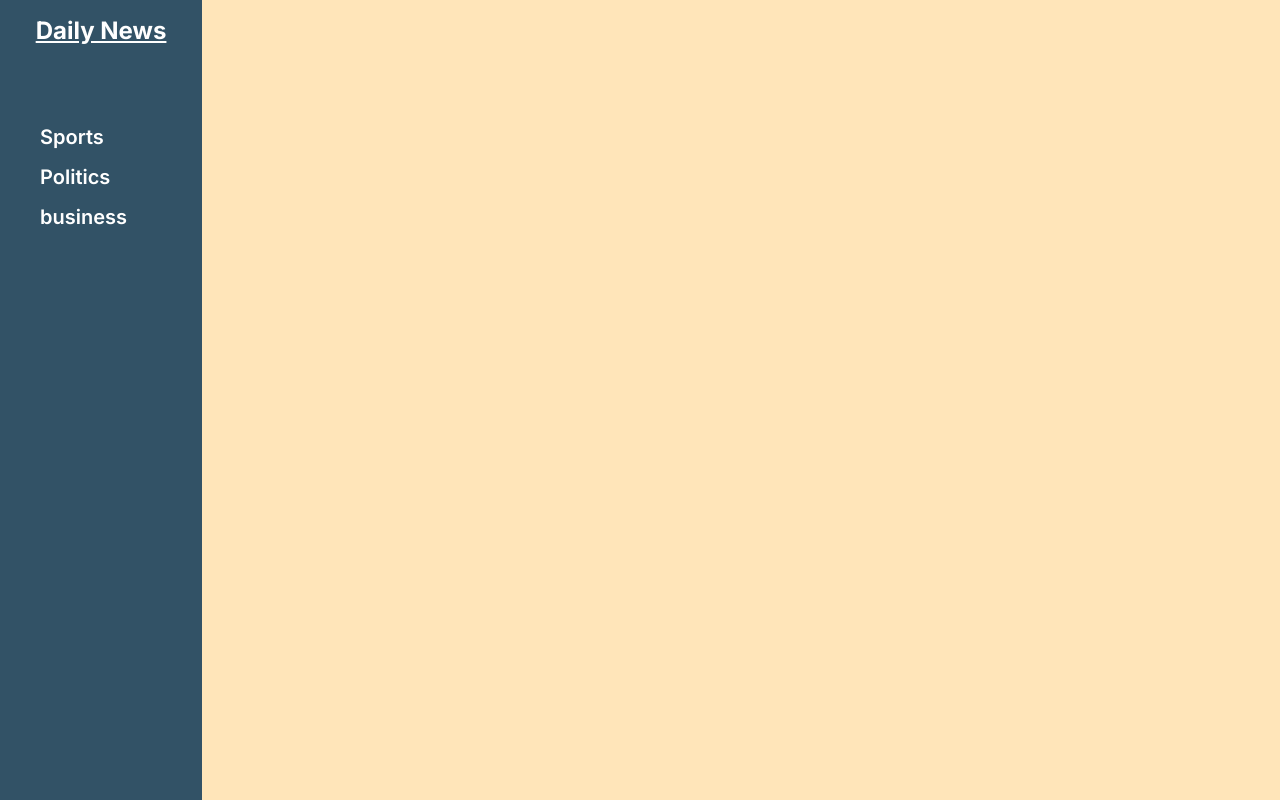
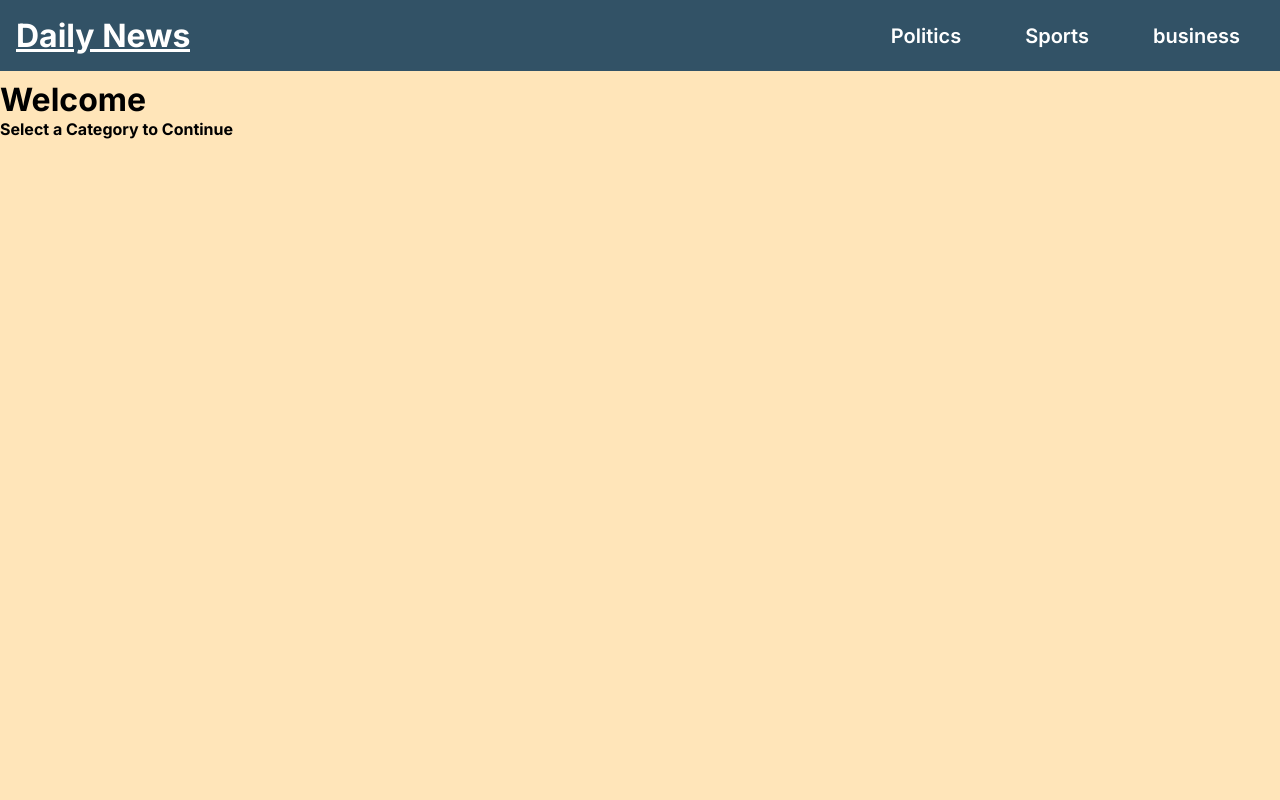
Before and after one commit to Bi7al/News-App, a Next.js app: page / in a window 1280 px wide. Built offline with nearby package versions, Linux system fonts and the light colour scheme.

Commit message:
Redesign

```diff
--- a/app/SideNav.jsx
+++ b/app/Nav.jsx
@@ -2,19 +2,20 @@ import React from 'react'
 import Link from "next/link";
 import "./globals.css";
 
-function SideNav() {
+function Nav() {
   return (
     <>
-      <div className="header">
-        <h2>Daily News</h2>
+      <div className="nav-header">
+        <h1 >Daily News</h1>
       </div>
       <ul className='nav-links'>
+
+        <Link href={"/Politics"}>Politics</Link>
         <Link href={"/Sports"}>Sports</Link>
-        <Link href={"/Politics"}>Politics</Link>
         <Link href={"/Business"}>business</Link>
       </ul>
     </>
   )
 }
 
-export default SideNav
+export default Nav
--- a/app/globals.css
+++ b/app/globals.css
@@ -7,45 +7,52 @@
 }
 body{
   display: flex;
+  flex-direction: column;
   width: 100vw;
   color: white;
   background-color: #ffe5b9;
 }
-.side-nav{
-  height: 100vh;
-  width: 15rem;
+
+
+.outlink{
+  color: black;
+}
+
+/* For Nav ------------------------- */
+.navbar{
+  height: 5rem;
+}
+.nav{
+  width: 100vw;
+  padding: 1rem;
+  display: flex;
+  justify-content: space-between;
+  align-items: center;
   background-color: #325266;
+  position: fixed;
 }
-.outlink{
-  height: 100vh;
-  width: 100%;
-  color: black;
-
-}
-/* For SideNav ------------------------- */
-.header{
-  margin: 1rem;
-  text-align: center;
+.nav-header{
   text-decoration: underline;
-
 }
 .nav-links{
-  margin-top: 5rem;
   display: flex;
-  flex-direction: column;
-  gap: 1rem;
+  flex-direction: row;
+  padding-right: 1.5rem;
+  gap: 4rem;
   font-size: 1.25rem;
-  a{
-    text-decoration: none;
-    color: white;
-    font-weight: 600;
+    a{
+      text-decoration: none;
+      color: white;
+      font-weight: 600;
+      text-align: end;
 
-
-  }
+    }
   a:hover{
     text-decoration: underline;
   }
 }
+
+
 /* Visit Link -------------------------------------- */
 .visit-url{
 background-color:#325266;
--- a/app/layout.js
+++ b/app/layout.js
@@ -1,6 +1,6 @@
 import { Inter } from "next/font/google";
 import "./globals.css";
-import SideNav from "./SideNav";
+import Nav from "./Nav";
 import { Suspense } from "react";
 
 const inter = Inter({ subsets: ["latin"] });
@@ -14,13 +14,13 @@ export default function RootLayout({ children }) {
   return (
     <html lang="en">
       <body className={inter.className}>
-        <div className="side-nav">
-          <SideNav />
+        <div className="navbar">
+          <div className="nav">
+            <Nav />
+          </div>
         </div>
         <div className="outlink">
-          <Suspense fallback={"loadings..."}>
-            {children}
-          </Suspense>
+          {children}
         </div>
       </body>
     </html >
--- a/app/main.css
+++ b/app/main.css
@@ -9,3 +9,7 @@
     flex-direction: column;
     gap: .5rem;
 }
+.header{
+    margin: 1rem;
+    text-align: center;
+  }
--- a/app/page.js
+++ b/app/page.js
@@ -1,8 +1,9 @@
-import Image from "next/image";
-import styles from "./page.module.css";
 
 export default function Home() {
   return (
-    <></>
+    <>
+      <h1>Welcome</h1>
+      <h4>Select a Category to Continue</h4>
+    </>
   );
 }
```
